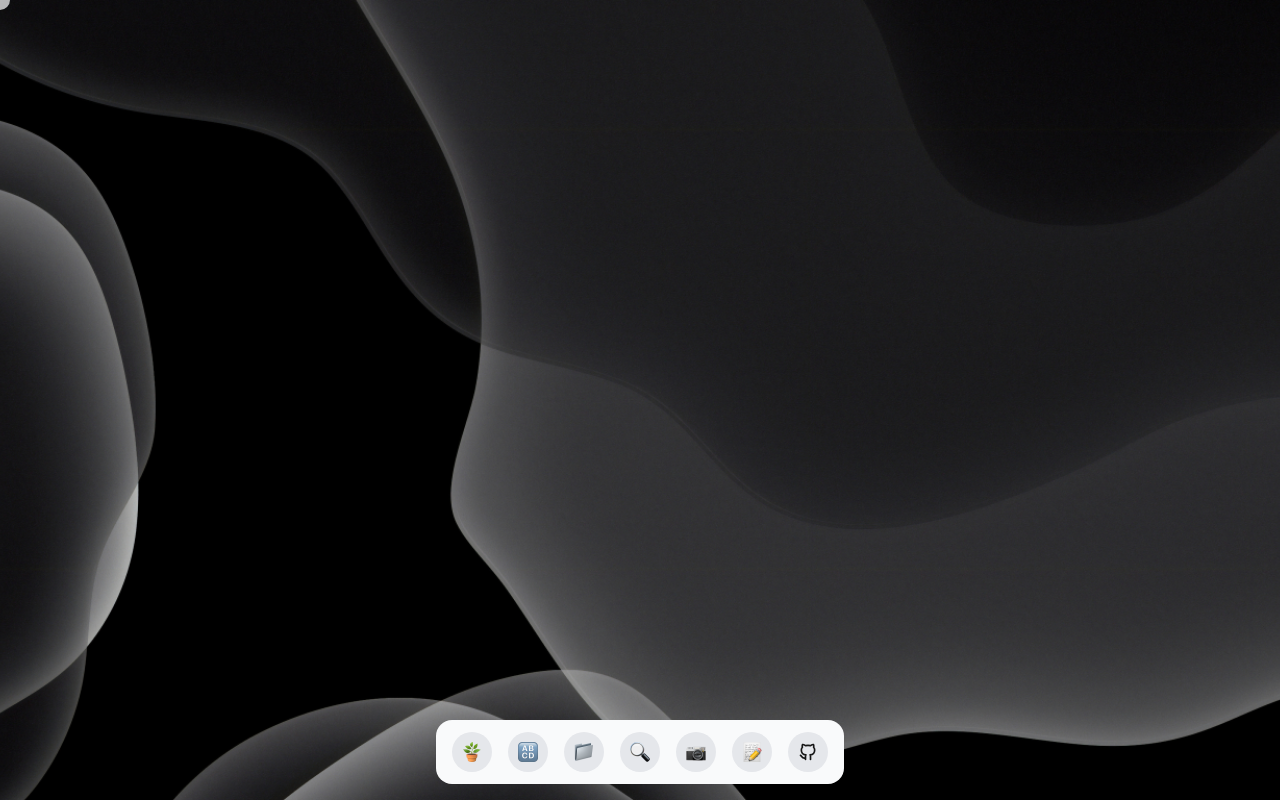
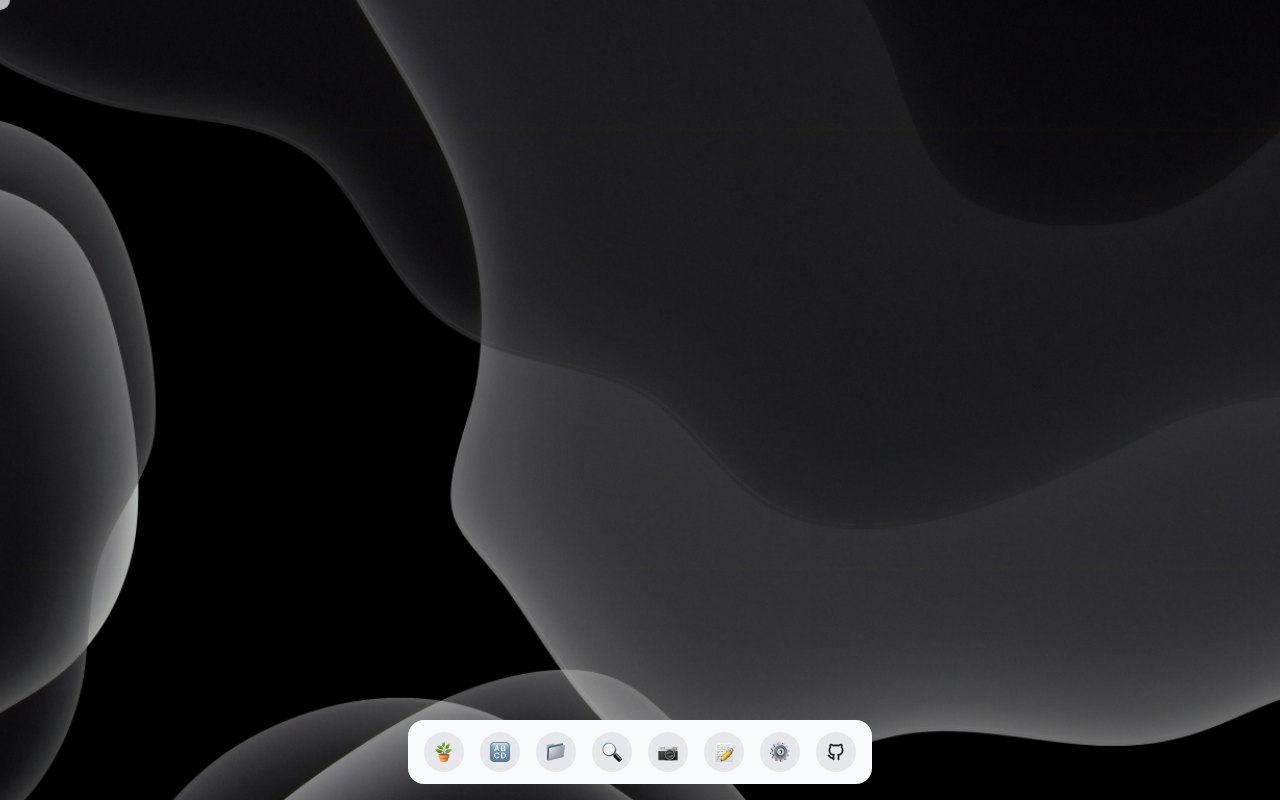
Before and after one commit to LarryEmerson12/PotOS, a Next.js app: page / in a window 1280 px wide. Built offline with nearby package versions, Linux system fonts and the light colour scheme.

Commit message:
💄 Added System Preferences into the dock

```diff
--- a/src/app/page.tsx
+++ b/src/app/page.tsx
@@ -95,6 +95,18 @@ export default function Home() {
       onClick: () => {},
     },
     {
+      title: "System Preferences",
+      icon: (
+        <img
+          src="/icons/app/gear.png"
+          width={20}
+          height={20}
+          alt="System Preferences Icon"
+        />
+      ),
+      onClick: () => {},
+    },
+    {
       title: "GitHub",
       icon: <IconBrandGithub size={20} />,
       onClick: () =>
```
